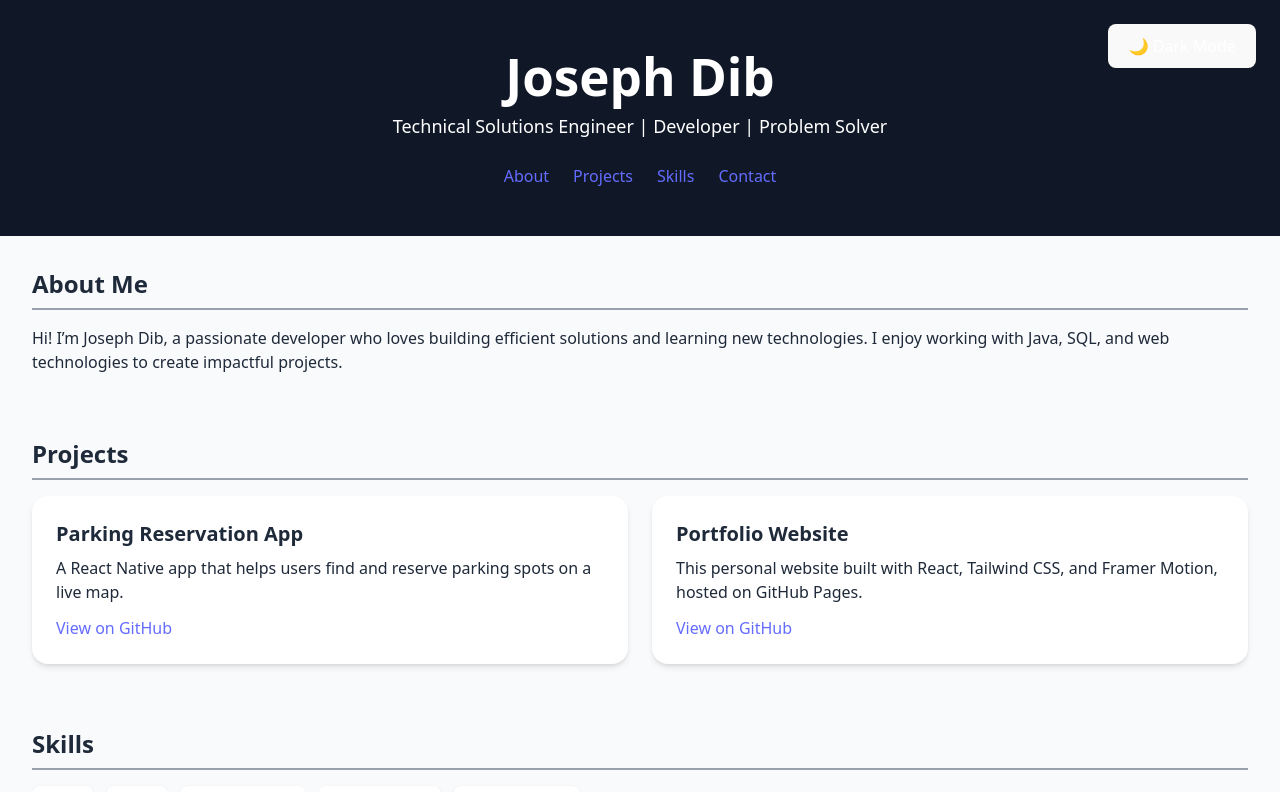
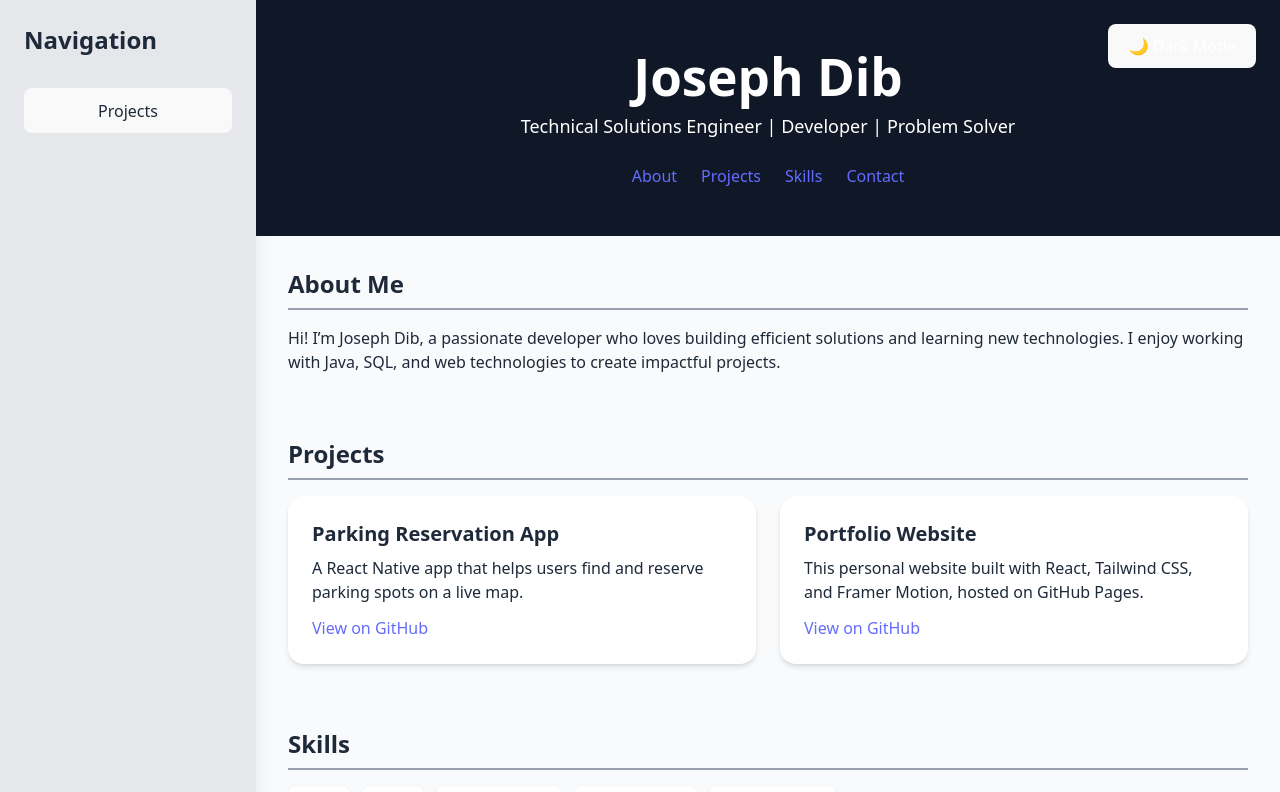
Before and after one commit to josephdib3160/josephdib3160.github.io, a React (Vite) app: page / in a window 1280 px wide. Shown: the top 792 px of the page. Built offline with nearby package versions, Linux system fonts and the light colour scheme.

Commit message:
website has sidebar placeholder

```diff
--- a/package.json
+++ b/package.json
@@ -14,6 +14,7 @@
     "framer-motion": "^12.23.25",
     "react": "^19.2.0",
     "react-dom": "^19.2.0",
+    "react-router": "^7.10.0",
     "tailwindcss": "^4.1.17"
   },
   "devDependencies": {
--- a/src/App.tsx
+++ b/src/App.tsx
@@ -12,9 +12,16 @@ export default function Portfolio() {
   }, [darkMode]);
 
   return (
-    <div className={`${darkMode ? 'bg-gray-900 text-gray-100' : 'bg-gray-50 text-gray-800'} min-h-screen transition-colors duration-300`}>
-      {/* Header */}
-      <header className={`${darkMode ? 'bg-gray-800' : 'bg-gray-900'} text-white text-center py-12 relative`}>
+    <div className={`${darkMode ? 'bg-gray-900 text-gray-100' : 'bg-gray-50 text-gray-800'} min-h-screen transition-colors flex duration-300`}>
+
+      <aside className={`${darkMode ? 'bg-gray-700' : 'bg-gray-200'} w-64 min-h-screen p-6 flex flex-col gap-4 shadow-xl`}>
+<h2 className="text-2xl font-bold mb-4">Navigation</h2>
+<button >Projects</button>
+</aside>
+
+<div className="flex-1">
+
+  <header className={`${darkMode ? 'bg-gray-800' : 'bg-gray-900'} text-white text-center py-12 relative`}>
         <h1 className="text-4xl font-bold">Joseph Dib</h1>
         <p className="text-lg mt-2">Technical Solutions Engineer | Developer | Problem Solver</p>
         <nav className="mt-6 space-x-6">
@@ -32,7 +39,6 @@ export default function Portfolio() {
           {darkMode ? '☀️ Light Mode' : '🌙 Dark Mode'}
         </button>
       </header>
-
       {/* About Section */}
       <section id="about" className="mx-auto p-8">
         <h2 className="text-2xl font-semibold mb-4 border-b-2 border-gray-400 pb-2">About Me</h2>
@@ -102,6 +108,7 @@ export default function Portfolio() {
       <footer className={`${darkMode ? 'bg-gray-800' : 'bg-gray-900'} text-white text-center py-4`}>
         <p>© 2025 Joseph Dib. All rights reserved.</p>
       </footer>
+      </div>
     </div>
   );
 }
```
Also changed, not shown: 1 other file (tests, documents, lock files or other folders).
